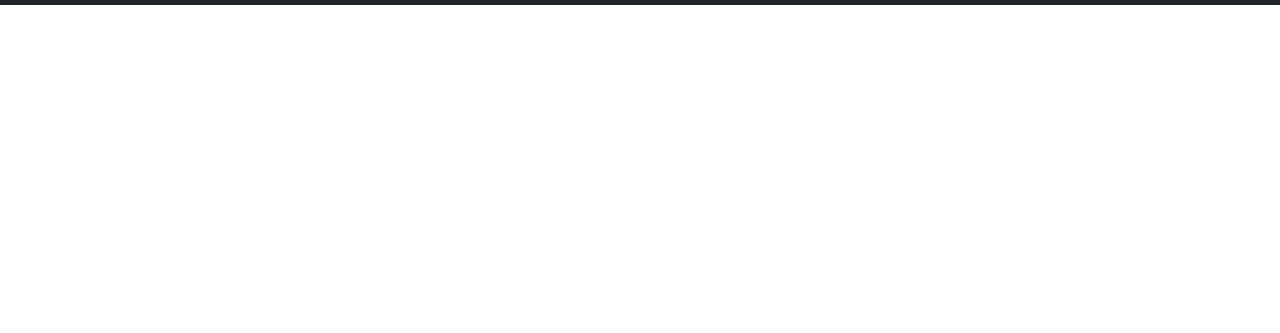
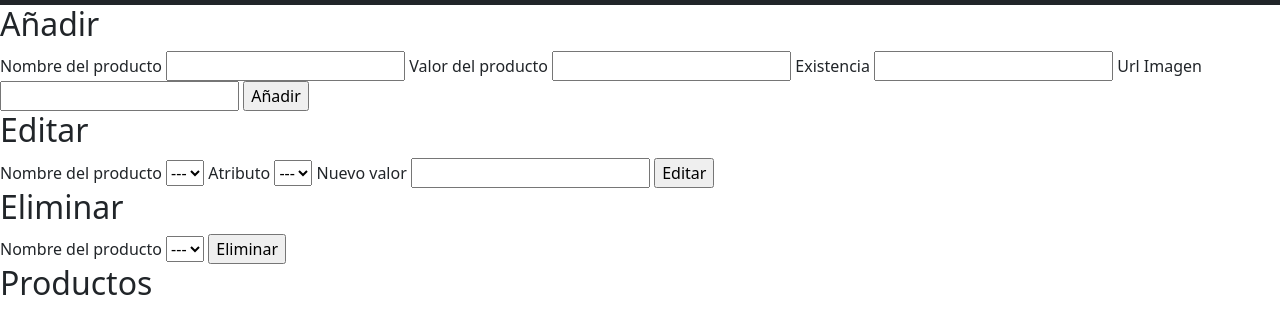
Before and after one commit to FeiderVE/DevsClub, a plain HTML site: page pages/adminVew.html in a window 1280 px wide. Shown: the part 61-394 px from the top of the page. Drawn offline with nearby package versions, Linux system fonts and the light colour scheme.

Commit message:
Hice la estructura html main

```diff
--- a/pages/adminVew.html
+++ b/pages/adminVew.html
@@ -52,5 +52,69 @@
             </div>
         </nav>
     </header>
+    <main class="main">
+      <div class="contenedor">
+          <!-- Añadir -->
+          <div class="añadir">
+              <h2>Añadir</h2>
+              <form>
+                  <label>Nombre del producto</label>
+                  <input type="text" id="productoAñadir" name="nombreDelProducto">
+
+                  <label>Valor del producto</label>
+                  <input type="number" id="valorAñadir">
+
+                  <label>Existencia</label>
+                  <input type="number" id="existenciaAñadir">
+
+                  <label>Url Imagen</label>
+                  <input type="text" id="ImagenAñadir">
+
+                  <input class="button" type="button" id="botonAñadir" value="Añadir">
+              </form>
+          </div>
+          <!-- Editar -->
+          <div class="editar">
+              <h2>Editar</h2>
+              <form>
+                  <label>Nombre del producto</label>
+                  <select id="productoEditar">
+                      <option value="">---</option>
+                  </select>
+
+                  <label>Atributo</label>
+                  <select id="atributoEditar">
+                      <option value="">---</option>
+                  </select>
+
+                  <label>Nuevo valor</label>
+                  <input type="text" id="nuevoAtributo">
+
+                  <input class="button" type="button" id="botonEditar" value="Editar">
+              </form>
+          </div>
+
+          <!-- Eliminar -->
+          <div class="eliminar">
+              <h2>Eliminar</h2>
+              <form>
+                  <label>Nombre del producto</label>
+                  <select id="productoEliminar">
+                      <option value="">---</option>
+                  </select>
+                  <input class="button" type="button" id="botonEliminar" value="Eliminar">
+              </form>
+          </div>
+      </div>
+      <!-- Mostrar el mensaje -->
+      <div class="contenedorMensaje">
+          <div id="mensaje"></div>
+      </div>
+      <!-- Productos -->
+      <div class="contenedorProductos">
+          <h2>Productos</h2>
+          <div class="mostrarProductos" id="mostrarProductos"></div>
+      </div>
+    </main>
 </body>
 </html>
```
